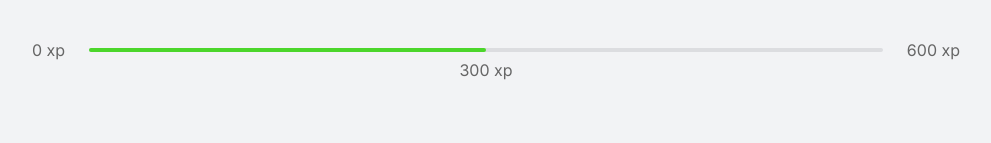
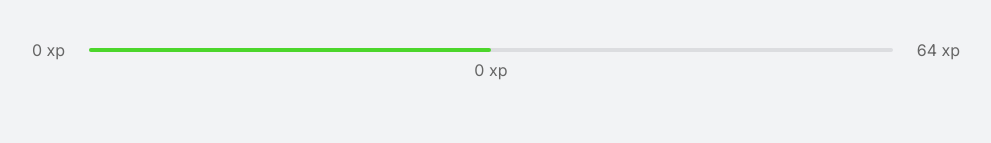
Before and after one commit to mrChernicharo/NLW-4-next, a Next.js app: page / in a window 1280 px wide. Shown: the top 143 px of the page, without its empty margins (144-1135 px from the left). Built offline with nearby package versions, Linux system fonts and the light colour scheme.

Commit message:
handling xp

```diff
--- a/src/components/ExperienceBar.tsx
+++ b/src/components/ExperienceBar.tsx
@@ -1,6 +1,9 @@
+import { useContext } from 'react';
+import { ChallengeContext } from '../contexts/ChallengeContext';
 import styles from '../styles/components/ExperienceBar.module.css';
 
 const ExperienceBar = () => {
+  const { currentXp, xpToNextLevel } = useContext(ChallengeContext);
   return (
     <header className={styles.experienceBar}>
       <span>0 xp</span>
@@ -8,10 +11,10 @@ const ExperienceBar = () => {
         <div style={{ width: '50%' }} />
 
         <span className={styles.currentExperience} style={{ left: '50%' }}>
-          300 xp
+          {currentXp} xp
         </span>
       </div>
-      <span>600 xp</span>
+      <span>{xpToNextLevel} xp</span>
     </header>
   );
 };
--- a/src/contexts/ChallengeContext.tsx
+++ b/src/contexts/ChallengeContext.tsx
@@ -14,6 +14,7 @@ interface Challenge {
 interface ChallengesContextData {
   level: number;
   currentXp: number;
+  xpToNextLevel: number;
   challengesCompleted: number;
   activeChallenge: Challenge;
   levelUp: () => void;
@@ -29,6 +30,8 @@ export function ChallengesProvider({ children }: ChalengeProviderProps) {
   const [challengesCompleted, setChallengesCompleted] = useState(0);
 
   const [activeChallenge, setActiveChallenge] = useState(null);
+
+  const xpToNextLevel = Math.pow((level + 1) * 4, 2); //
 
   function levelUp() {
     setLevel(level + 1);
@@ -50,6 +53,7 @@ export function ChallengesProvider({ children }: ChalengeProviderProps) {
     <ChallengeContext.Provider
       value={{
         level,
+        xpToNextLevel,
         currentXp,
         challengesCompleted,
         activeChallenge,
```
